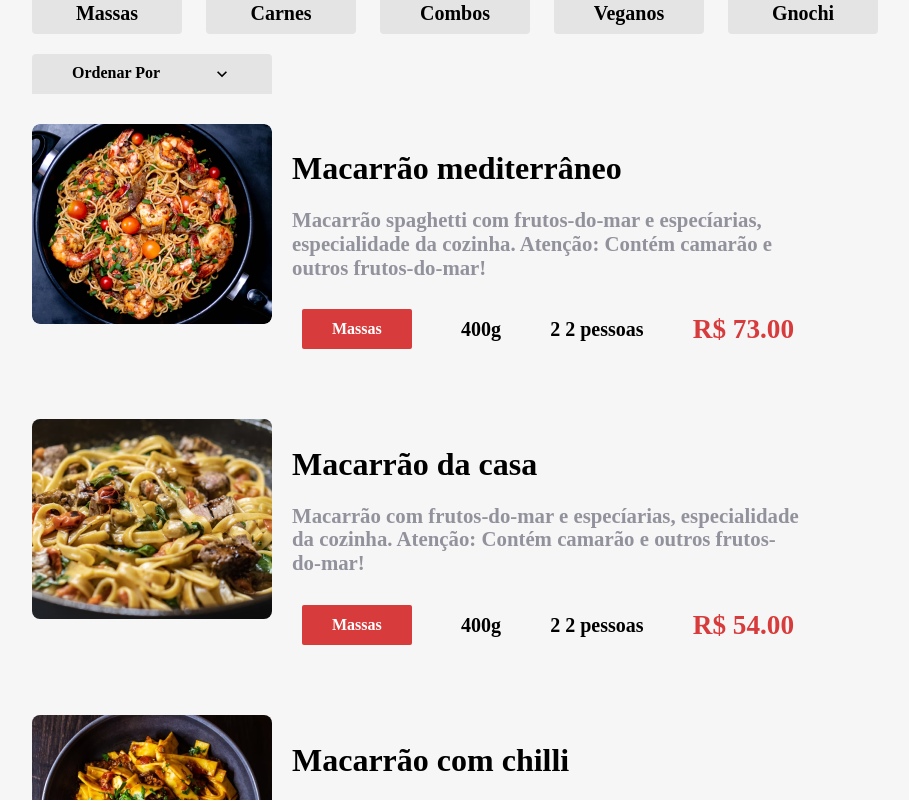
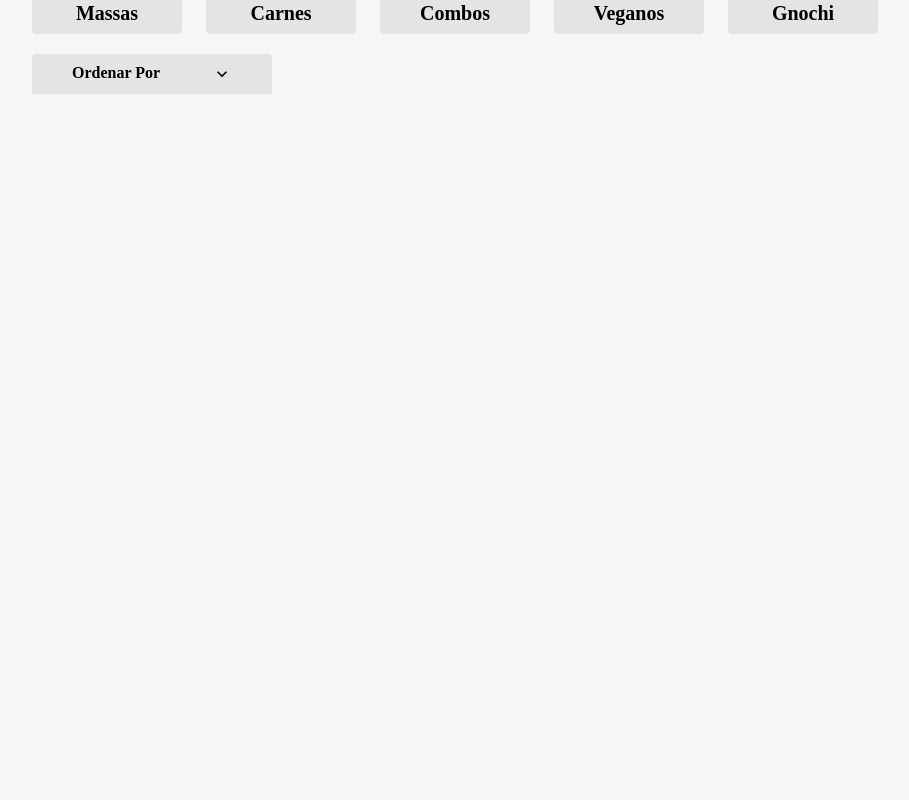
Before and after one commit to dBianchii/aluroni-alura, a React (Create React App) app: page / in a window 1280 px wide. Shown: the part 660-1460 px from the top of the page, without its empty margins (168-1077 px from the left). After the commit the page ends 834 px from the top, so only its background shows below. Built offline with nearby package versions, Linux system fonts and the light colour scheme; a web font is replaced by a local one.

Commit message:
unfinished

```diff
--- a/src/pages/Cardapio/Items/index.tsx
+++ b/src/pages/Cardapio/Items/index.tsx
@@ -1,11 +1,38 @@
 import cardapio from "./itens.json"
 import Item from "./Item"
 import styles from "./Itens.module.scss"
+import { useEffect, useState } from "react"
 
-export default function Itens() {
+interface Props {
+	busca: string
+	filtro: number | null
+	ordenador: string
+}
+
+export default function Itens(props: Props) {
+	const [lista, setLista] = useState(cardapio)
+	const { busca, filtro } = props
+
+	function testaBusca(title: string) {
+		const regex = new RegExp(busca, "i")
+		return regex.test(title)
+	}
+
+	function testaFiltro(id: number) {
+		if (filtro !== null) return filtro === id
+		return true
+	}
+
+	useEffect(() => {
+		const novaLista = cardapio.filter((item) => {
+			testaBusca(item.title) && testaFiltro(item.category.id)
+		})
+		setLista(novaLista)
+	}, [busca, filtro])
+
 	return (
 		<div className={styles.itens}>
-			{cardapio.map((item) => (
+			{lista.map((item) => (
 				<Item key={item.id} {...item} />
 			))}
 		</div>
```
